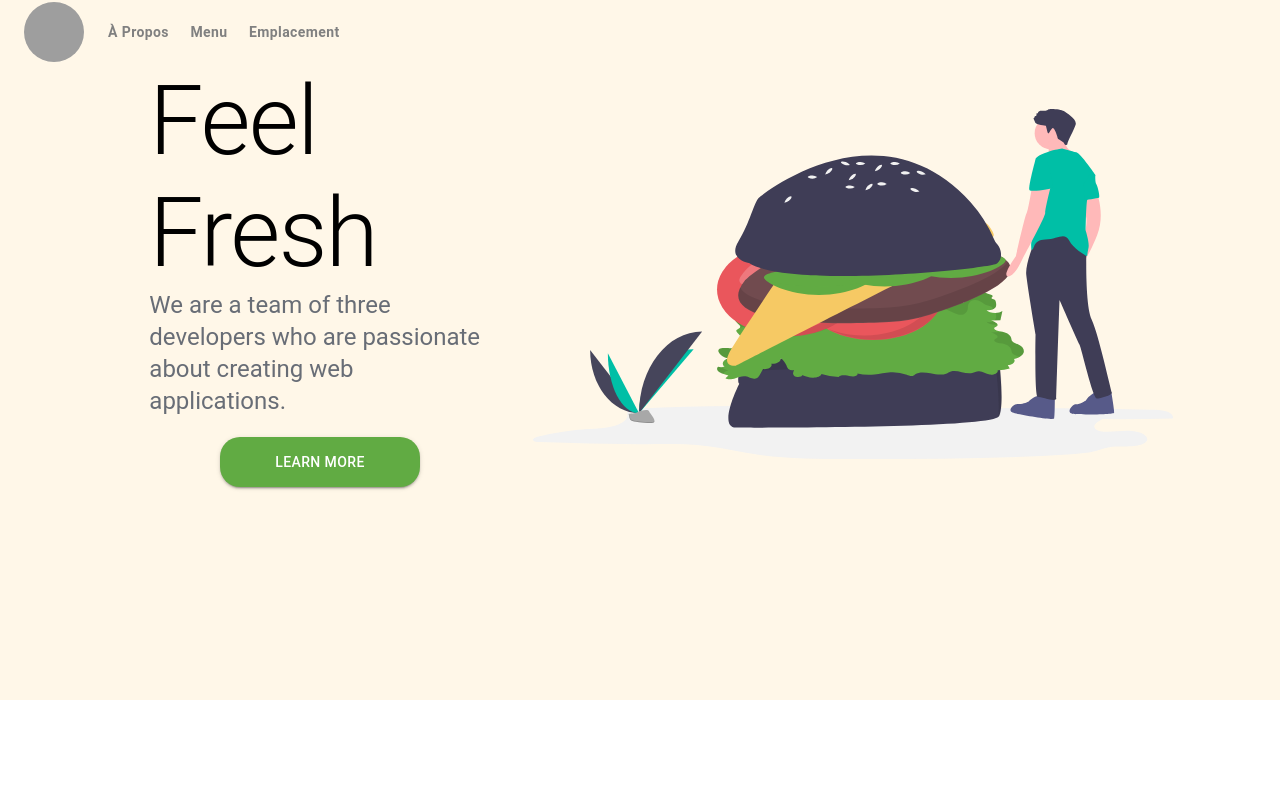
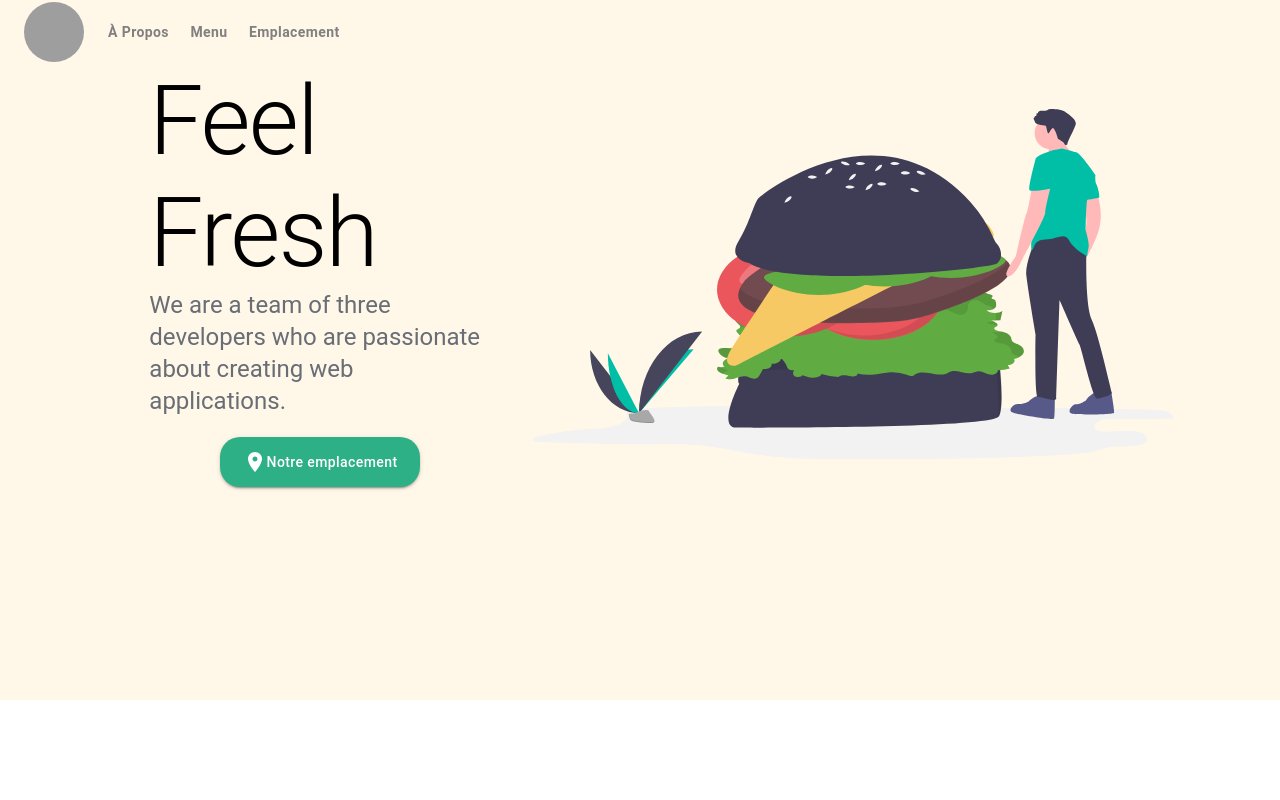
Before and after one commit to mamadou-niakate/feelfresh, a React (Create React App) app: page / in a window 1280 px wide. Shown: the top 800 px of the page. Built offline with nearby package versions, Linux system fonts and the light colour scheme; grey boxes are pictures that could not be loaded.

Commit message:
perform smoot scrolling to top when client on scroll button

```diff
--- a/src/About/AboutInfo.js
+++ b/src/About/AboutInfo.js
@@ -1,6 +1,8 @@
 import React from 'react'
 import { makeStyles } from '@mui/styles';
 import { Typography, Button, Grid } from '@mui/material';
+import LocationOnIcon from '@mui/icons-material/LocationOn';
+import { HashLink } from 'react-router-hash-link';
 
 const useStyles = makeStyles({
    root: {
@@ -45,22 +47,23 @@ const AboutInfo = () => {
                             creating web applications.
                         </Typography>
                     </div>
-
+                    <HashLink to={'#location'} style={{ textDecoration: 'none'}}>
                         <Button
                             variant='contained'
                             className={classes.moreBtn}
                             elevation={2}
                             style={{
-                            background: 'rgb(97,171,67)',
-                            backgroundColor: 'linear-gradient(0deg, rgba(97,171,67,1) 0%, rgba(253,187,45,1) 100%)',
+                                backgroundColor: '#2EB086',
                                 color:'#fff',
                                 borderRadius: 20,
                                 height: 50,
-                            margin: 20
+                                margin: 20,
+                                textTransform: 'none'
                             }}
                         >
-                        Learn More
+                                <LocationOnIcon/> Notre emplacement
                         </Button>
+                    </HashLink>
                 </div>
             </Grid>
             <Grid item xs={12} md={6}>
```
Lines whose indentation alone changed are shown as unchanged.
